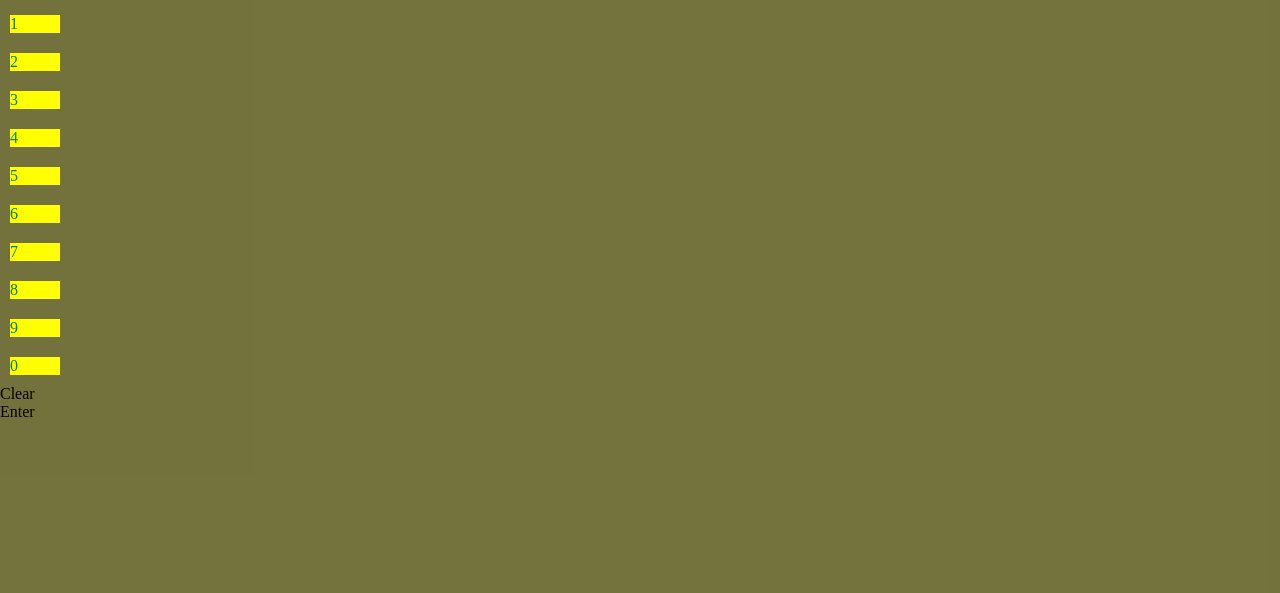
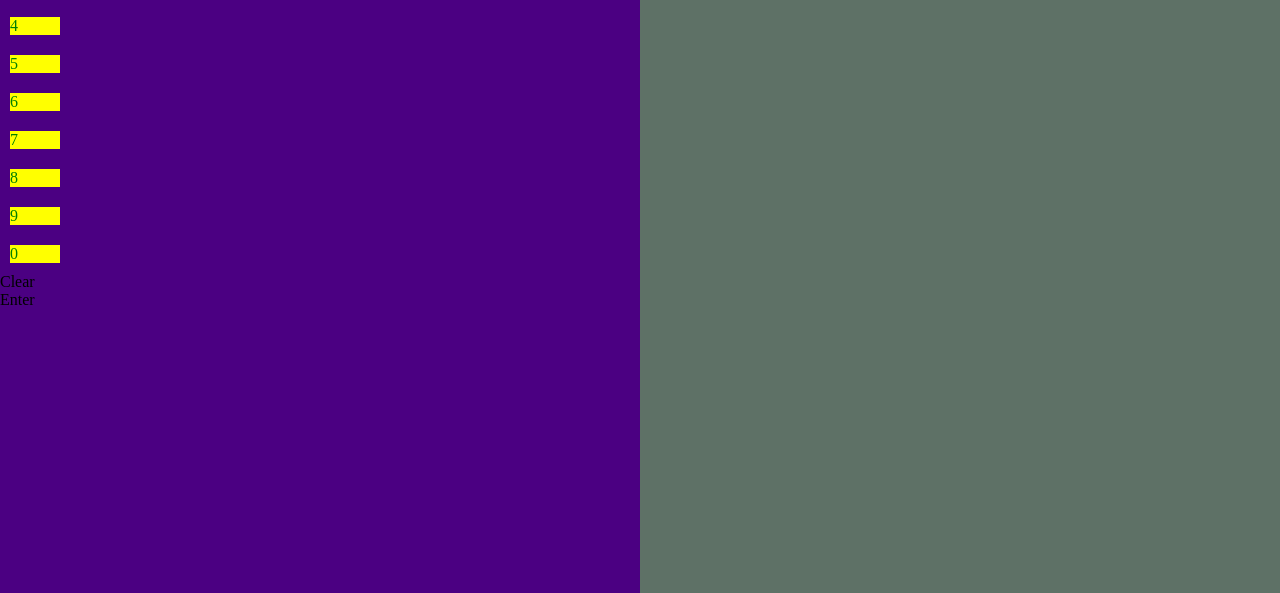
Before and after one commit to genar335/Number-Guess-Project, a plain HTML site: page index.html in a window 1280 px wide. Shown: the part 287-880 px from the top of the page. Drawn offline with Linux system fonts and the light colour scheme.

Commit message:
Fix
Faulty use of comment lines

```diff
--- a/index.css
+++ b/index.css
@@ -11,7 +11,7 @@ body {
   background-color: rgba(88, 85, 11, 0.72);
 }
 
-//dialogueBox part beggining
+/*dialogueBox part beggining*/
 .dialogueBox {
   float: right;
   background-color: rgb(94, 113, 102);
@@ -31,10 +31,9 @@ body {
 
 .smallerContainer {}
 
-//dialogueBox part end
-//numberPad part beggining
+/*dialogueBox part end*/
+/*numberPad part beggining*/
 .numberPad {
-  --left-postion: .numberPad.object-position;
   float: left;
   background-color: indigo;
   width: 50%;
@@ -63,4 +62,4 @@ body {
   height: auto;
 }
 
-//numberPad partt end
+/*numberPad part end*/
--- a/index.html
+++ b/index.html
@@ -2,7 +2,7 @@
 <html>
 
 <head>
-  <link rel="stylesheet" href="index.css">
+  <link rel="stylesheet" href="index.css"> </link>
 
   <title> A try on number guesser </title>
 </head>
```
